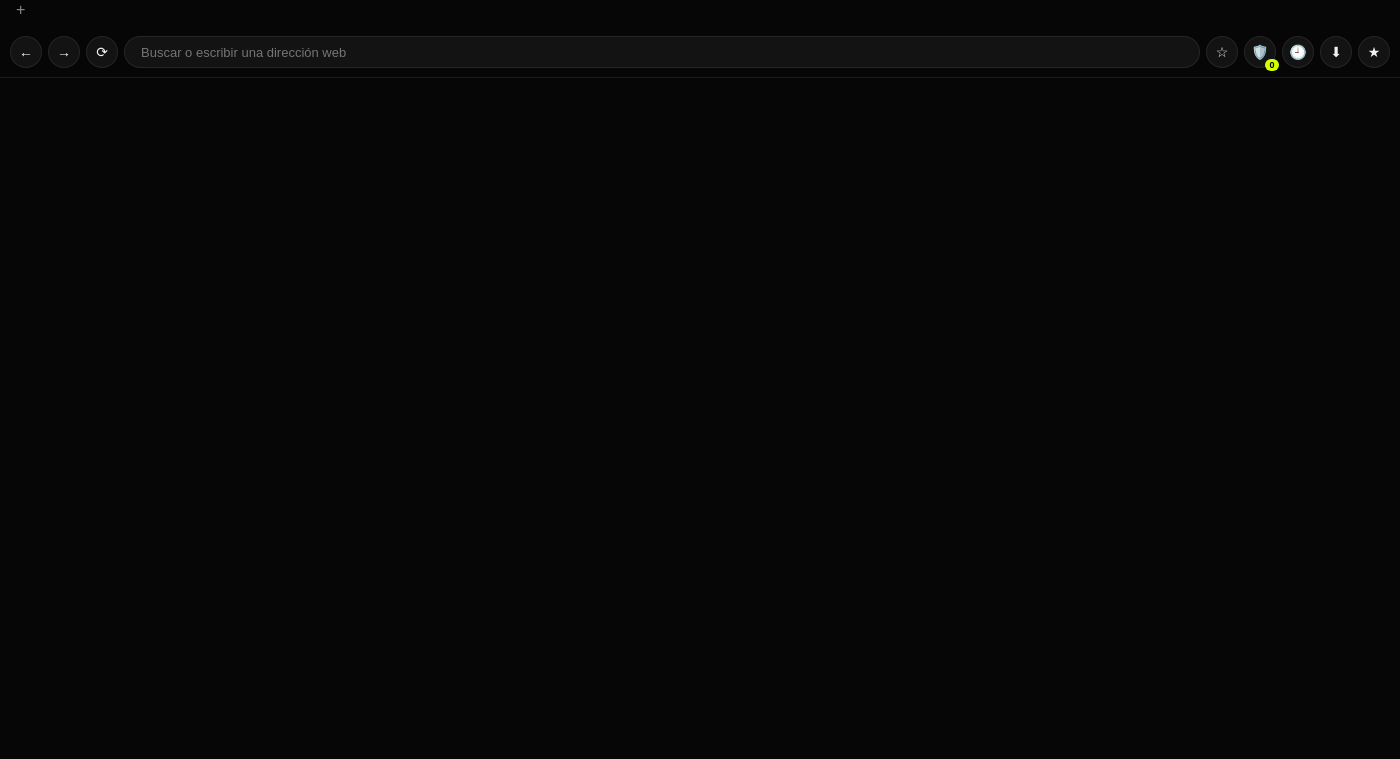
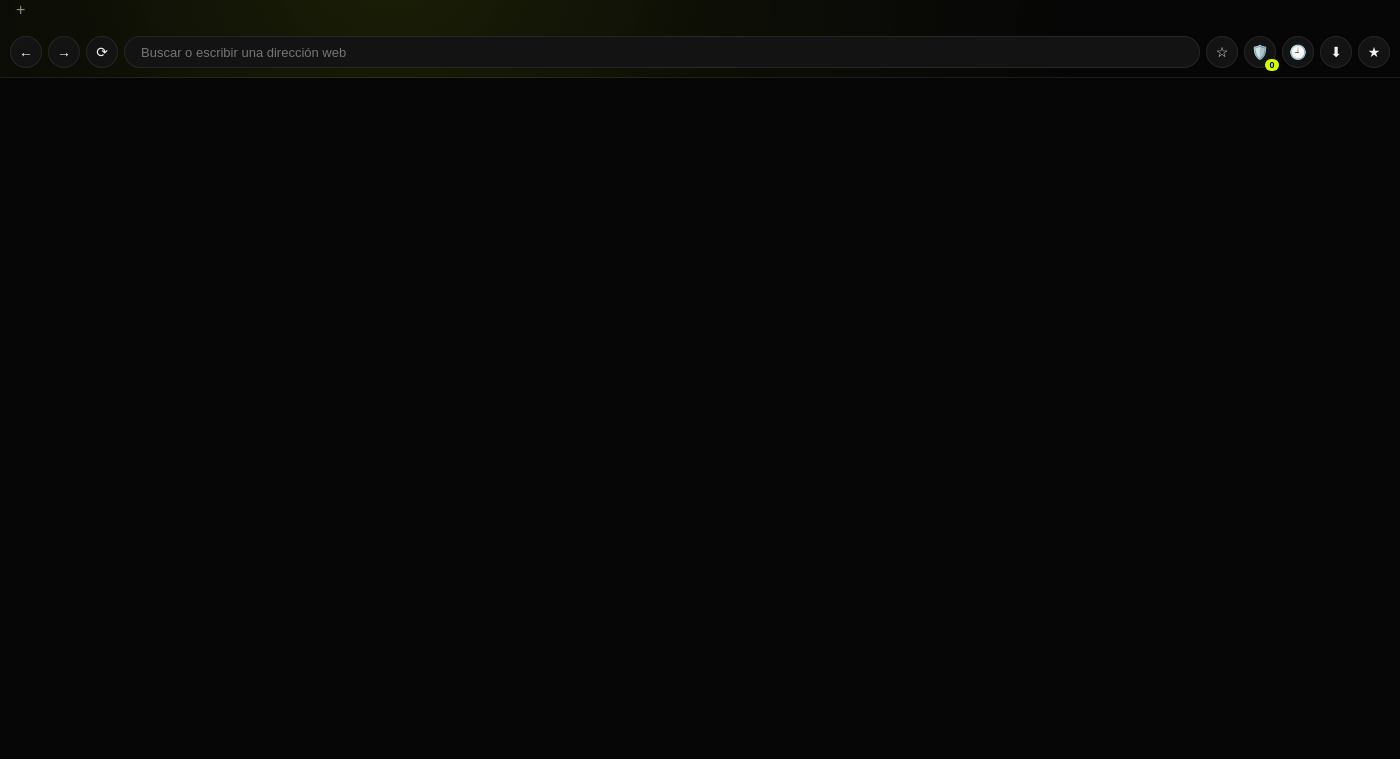
Before and after one commit to nucleo733/MABRIONA-BROWSER, an Electron app: page renderer/index.html in a window 1400 px wide. Shown: the part 41-800 px from the top of the page. Drawn offline with Linux system fonts and the light colour scheme; no server answers.

Commit message:
style: fondo con el mismo glow radial de MABRIONA STUDIO (no negro plano)

```diff
--- a/renderer/style.css
+++ b/renderer/style.css
@@ -22,7 +22,8 @@ body {
 #chrome {
   display: flex;
   flex-direction: column;
-  background: var(--bg);
+  /* Mismo fondo que MABRIONA STUDIO: glow radial oscuro sobre negro, no un negro plano. */
+  background: radial-gradient(circle at 28% -10%, rgba(212, 255, 0, 0.10) 0%, rgba(20, 24, 6, 0.5) 32%, var(--bg) 68%);
   border-bottom: 1px solid var(--border);
 }
 
```
